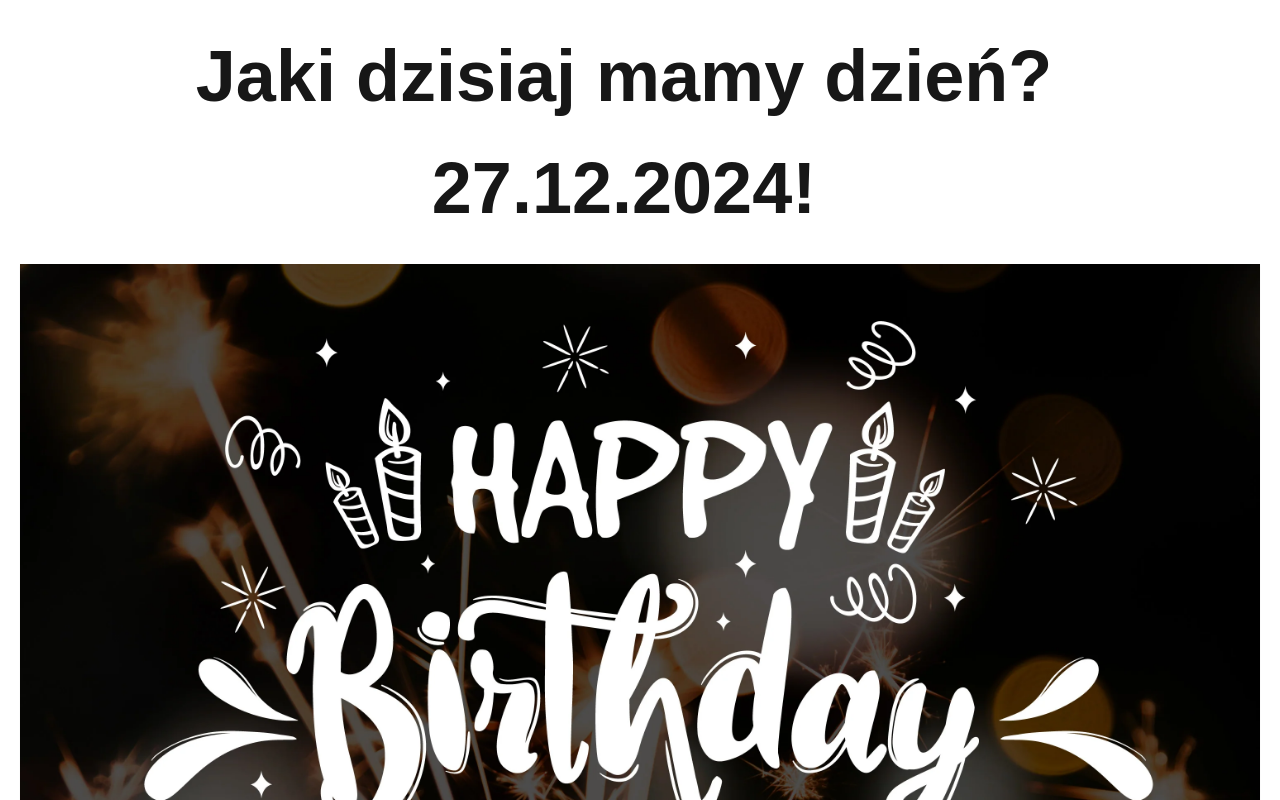
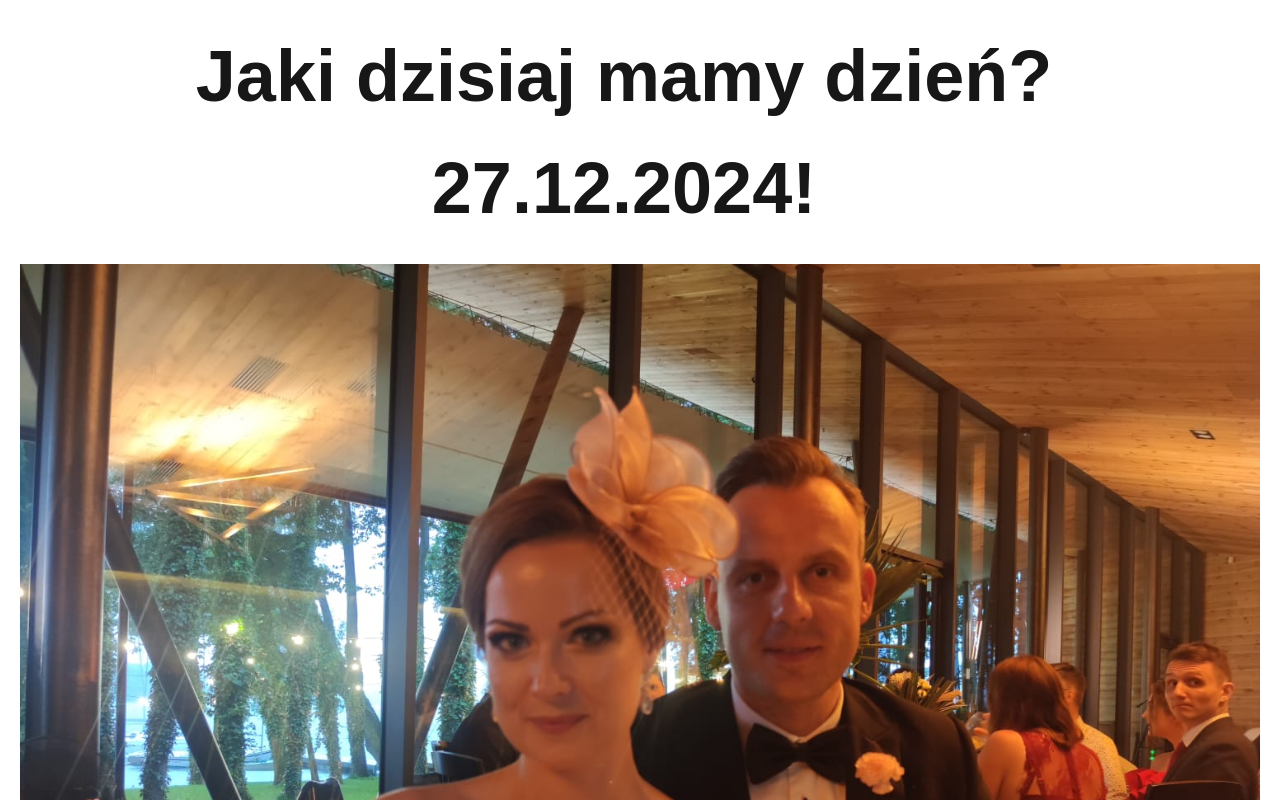
Before and after one commit to Cantem/nextjs-boilerplate, a Next.js app: page / in a window 1280 px wide. Shown: the top 800 px of the page. Built offline with nearby package versions, Linux system fonts and the light colour scheme.

Commit message:
Update page.tsx

```diff
--- a/app/page.tsx
+++ b/app/page.tsx
@@ -4,6 +4,8 @@ import Ballroom from '../public/ballroom.jpg';
 import Hotel from '../public/hotel.jpg';
 import Year from '../public/year.png';
 import Happy from '../public/happy-birthday.webp';
+import Us from '../public/ball-krakow.jpg';
+import We from '../public/wesele-jowi.jpg';
 import { staticBirthDate } from '@/app/lib/constants';
 
 export default function Home() {
@@ -12,6 +14,9 @@ export default function Home() {
 			<Container>
 				<h1 className='text-5xl md:text-7xl font-bold text-center md:pr-8 pt-10'>Jaki dzisiaj mamy dzień?</h1>
 				<h1 className='text-5xl md:text-7xl font-bold text-center md:pr-8 pt-10 pb-10'>{staticBirthDate}!</h1>
+				<div className=' mb-8 md:mb-16 sm:mx-0'>
+					<Image src={We} alt='Cover Image for' className={'shadow-sm w-full'} width={650} height={130} />
+				</div>
 				<div className='mb-8 md:mb-16 sm:mx-0'>
 					<Image src={Happy} alt='Cover Image for' className={'shadow-sm w-full'} width={1300} height={630} />
 				</div>
@@ -28,6 +33,9 @@ export default function Home() {
 				<div className='mb-8 md:mb-16 sm:mx-0'>
 					<Image src={Year} alt='Cover Image for' className={'shadow-sm w-full'} width={1300} height={630} />
 				</div>
+				<div className=' mb-8 md:mb-16 sm:mx-0'>
+					<Image src={Us} alt='Cover Image for' className={'shadow-sm w-full'} width={650} height={130} />
+				</div>
 			</Container>
 		</main>
 	);
```
